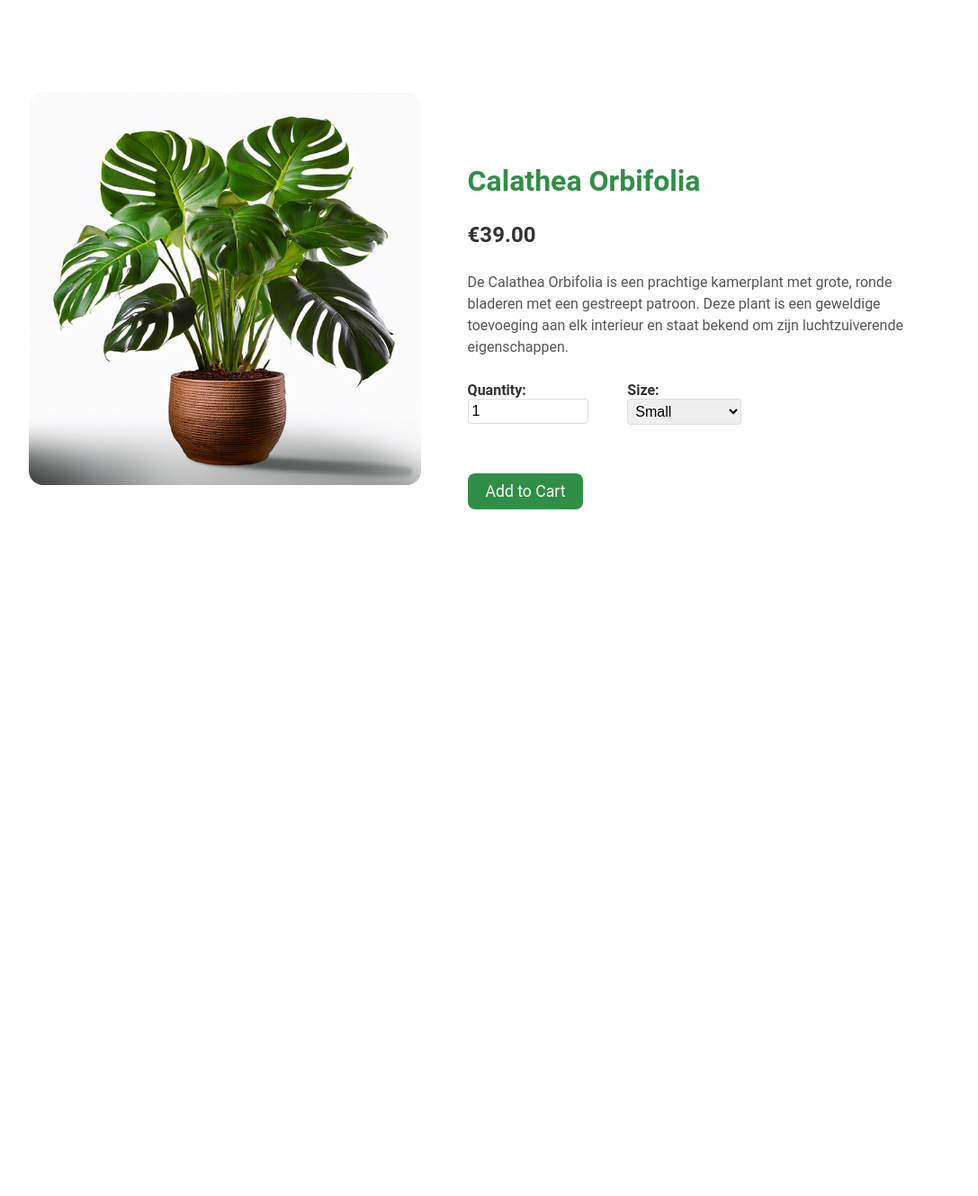
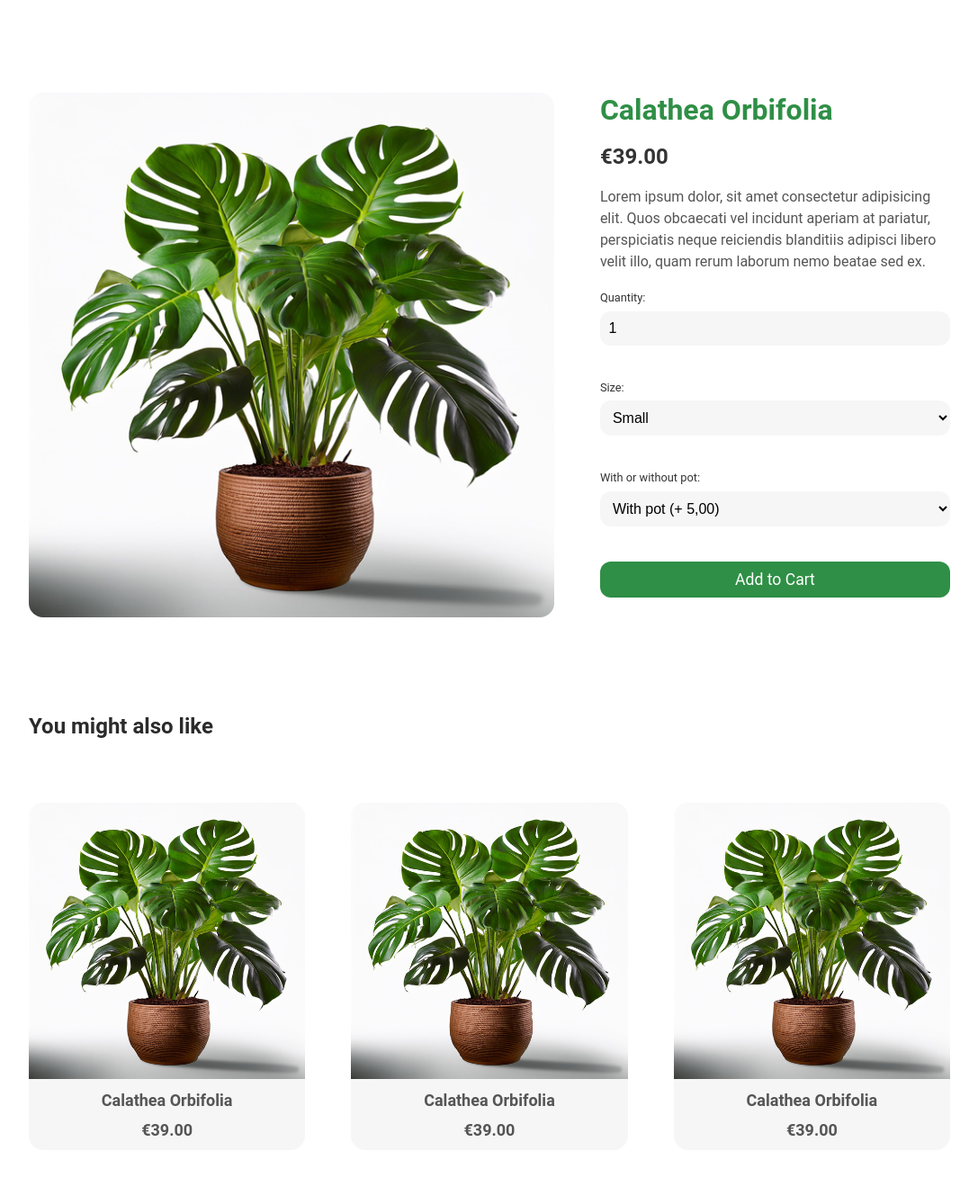
Before and after one commit to kweozz/Plantwep-webshop, a PHP site: page /product.html in a window 1280 px wide. Shown: the part 91-1420 px from the top of the page at 90% size, without its empty margins (96-1183 px from the left). Before the commit the page ends 657 px from the top, so only its background shows below. Run offline with PHP 8.4, Linux system fonts and the light colour scheme.

Commit message:
Add product section to index and enhance product details page; improve layout and styling for better user experience

```diff
--- a/product.html
+++ b/product.html
@@ -1,11 +1,13 @@
 <!DOCTYPE html>
 <html lang="en">
+
 <head>
     <meta charset="UTF-8">
     <meta name="viewport" content="width=device-width, initial-scale=1.0">
     <title>Calathea Orbifolia - Pauwenplant</title>
     <link rel="stylesheet" href="style.css">
 </head>
+
 <body>
     <nav>
         <img class="logo" src="images/logo-plantwerp.png" alt="Plantwerp Logo">
@@ -25,8 +27,9 @@
             <h1>Calathea Orbifolia</h1>
             <p class="product-price">€39.00</p>
             <p class="product-description">
-                De Calathea Orbifolia is een prachtige kamerplant met grote, ronde bladeren met een gestreept patroon.
-                Deze plant is een geweldige toevoeging aan elk interieur en staat bekend om zijn luchtzuiverende eigenschappen.
+                Lorem ipsum dolor, sit amet consectetur adipisicing elit. Quos obcaecati vel incidunt aperiam at
+                pariatur, perspiciatis neque reiciendis blanditiis adipisci libero velit illo, quam rerum laborum nemo
+                beatae sed ex.
             </p>
 
             <div class="product-options">
@@ -38,16 +41,44 @@
                     <label for="size">Size:</label>
                     <select name="size" id="size">
                         <option value="small">Small</option>
-                        <option value="medium">Medium</option>
-                        <option value="large">Large</option>
+                        <option value="medium">Medium (+ 5,00)</option>
+                        <option value="large">Large (+ 10,00)</option>
                     </select>
                 </div>
+                <div class="option">
+                    <label for="pot">With or without pot:</label>
+                    <select name="pot" id="pot">
+                        <option value="with">With pot (+ 5,00)</option>
+                        <option value="without">Without pot</option>
+                    </select>
+                </div>
+                <a class="btn" href="#">Add to Cart</a>
             </div>
+        </div>
 
-            <a class="btn" href="#">Add to Cart</a>
+
+    </div>
+    <h2>You might also like</h2>
+    <div class="related-products">
+
+        <div class="product-card">
+            <img src="images/groenekamerplant.png" alt="Calathea Orbifolia Plant">
+            <p>Calathea Orbifolia</p>
+            <p>€39.00</p>
+        </div>
+        <div class="product-card">
+            <img src="images/groenekamerplant.png" alt="Calathea Orbifolia Plant">
+            <p>Calathea Orbifolia</p>
+            <p>€39.00</p>
+        </div>
+        <div class="product-card">
+            <img src="images/groenekamerplant.png" alt="Calathea Orbifolia Plant">
+            <p>Calathea Orbifolia</p>
+            <p>€39.00</p>
         </div>
     </div>
 
 
 </body>
+
 </html>
--- a/style.css
+++ b/style.css
@@ -102,7 +102,7 @@ h2 {
 
 .category-card.active {
     border: 2px solid #8bb194;
-    transform: scale(1.03);
+
 }
 
 .category-card:hover {
@@ -117,7 +117,7 @@ h2 {
 .products {
     display: grid;
     grid-template-columns: repeat(auto-fit, minmax(250px, 1fr));
-    gap: 20px;
+    gap: 5%;
 }
 
 .product-card {
@@ -167,29 +167,38 @@ h2 {
 
 .product-container {
     display: flex;
-    flex-wrap: wrap;
+    flex-direction: column;
     gap: 5%;
-    justify-content: center;
     align-items: center;
     padding: 10% 0%;
+    height: 100%;
+
 }
 
 .product-image {
-    flex: 1 1 200px;
-    margin-bottom: 10%;
     align-items: center;
+    height: 100%;
+
+    width: 100%;
+    padding-bottom: 10%;
 }
 
 .product-image img {
-    width: 100%;
+    max-width: 100%;
+    height: 100%;
     border-radius: 16px;
+    align-self: center;
+    object-fit: cover;
+
 }
 
+
 .product-details {
-    flex: 1 1 300px;
-    border-radius: 16px;
     gap: 10%;
-
+    width: 100%;
+    display: flex;
+    flex-direction: column;
+    justify-content: space-between;
 }
 
 .product-details h1 {
@@ -214,36 +223,52 @@ h2 {
     line-height: 1.5;
     margin: 0%;
     padding: 5% 0%;
+
 }
 
-.product-options {
+.product-options div {
     display: flex;
     gap: 10%;
     padding-bottom: 10%;
+    flex-direction: column;
+    align-items: center;
+
 }
 
 .option label {
-    font-weight: bold;
+    font-size: 0.8em;
     color: #333;
+    padding-bottom: 2%;
+    text-align: left;
+    width: 100%;
 }
 
 .option input[type="number"],
 .option select {
     width: 100%;
-    padding: 4px;
+    padding: 10px;
+    max-width: 100%;
     font-size: 1em;
-    border: 1px solid #ddd;
-    border-radius: 4px;
+    border: 0px solid #ddd;
+    border-radius: 12px;
+    background-color: #f6f6f6;
+}
+
+
+.option input[type="number"] {
+    max-width: 95%;
+    /* Set a max-width to control the size */
 }
 
 .btn {
     display: inline-block;
-    padding: 10px 20px;
+    padding: 10px 0px;
+    width: 100%;
     font-size: 1.1em;
     color: #fff;
     background-color: #2f8f46;
     border: none;
-    border-radius: 8px;
+    border-radius: 12px;
     text-align: center;
     text-decoration: none;
     transition: background-color 0.3s;
@@ -253,10 +278,30 @@ h2 {
 .btn:hover {
     background-color: #267b3a;
 }
-
+/* related products */
+.related-products {
+    padding: 5% 0%;
+    display: flex;
+    gap: 5%;
+}
 
 /* Responsive */
 @media (min-width: 650px) {
+    .product-container {
+        flex-direction: row;
+        align-items: flex-start;
+
+    }
+
+    .product-image {
+        padding-bottom: 0%;
+        width: 60%;
+
+    }
+
+    .product-details {
+        width: 40%;
+    }
 
     .category-card {
         padding: 15px;
```
Also changed, not shown: index.html (+21 -0 lines).
